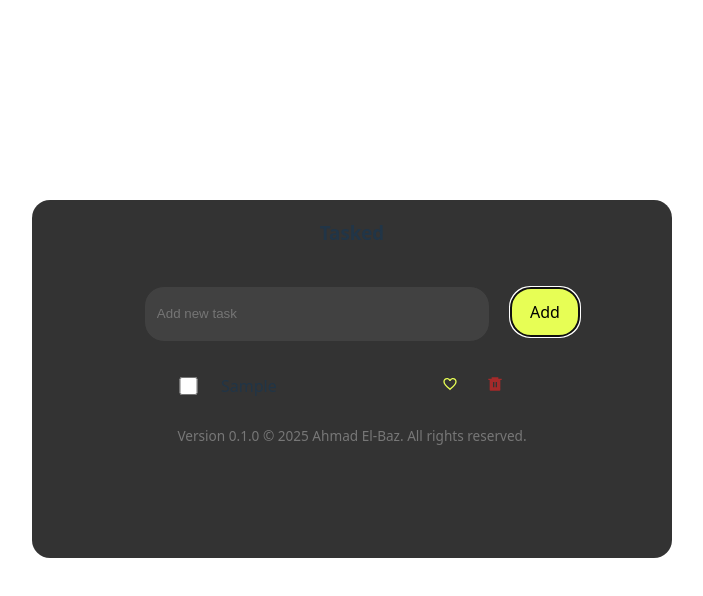
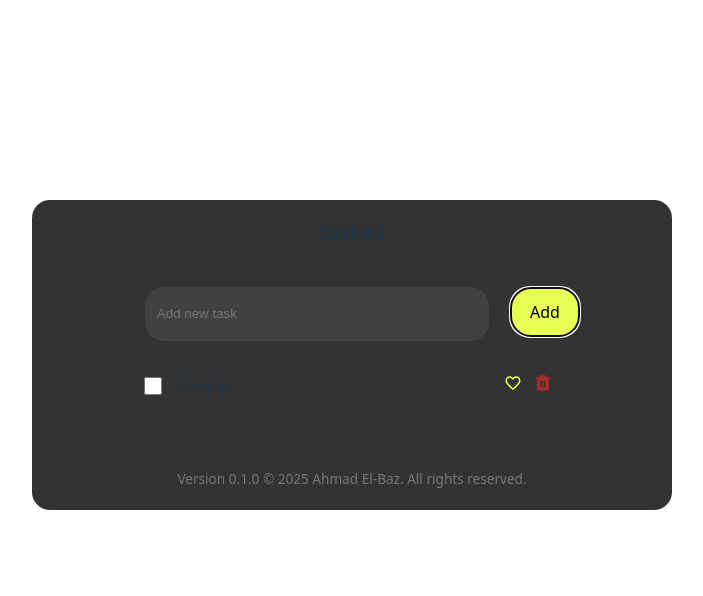
Before and after one commit to ahmadelbaz/Tasked, a React (Vite) app: page / in a window 1280 px wide. Both pictures are taken after typing "Sample" into the empty fields and a click on the button "Add". Shown: the top 596 px of the page, without its empty margins (288-991 px from the left). Built offline with nearby package versions, Linux system fonts and the light colour scheme.

Commit message:
Enhance Todo functionality with localStorage integration and improve styling

```diff
--- a/src/TodoContainer.css
+++ b/src/TodoContainer.css
@@ -1,9 +1,17 @@
+:root {
+  --main-bg-color: #333;
+  --main-color: #E7FE55;
+  --main-icon-size: 18px;
+  accent-color: #E7FE55;
+}
+
+
 .container {
     width: 50%;
     position:absolute;
     top: 25%;
     left: 25%;
-    background-color: #333;
+    background-color: var(--main-bg-color);
     border-radius: 18px;
     text-align: center;
     padding-bottom: 100px;
@@ -13,12 +21,12 @@
     display: flex;
     justify-content: start;
     padding: 12px;
-    margin: 0 20%;
+    margin: 0 15%;
     text-align: start;
 }
 
 .fav-icon {
-    color: #E7FE55
+    color: var(--main-color);
 
 }
 
@@ -27,8 +35,9 @@
 }
 
 .icon {
-    margin-right: 20px;
-    width: 25px;
+    margin-right: 12px;
+    width: var(--main-icon-size);
+    height: var(--main-icon-size);
 
 }
 
@@ -41,9 +50,6 @@
      flex: 1;
   min-width: 0;
   word-break: break-word;
-  /* white-space: nowrap;
-  overflow: hidden;
-  text-overflow: ellipsis; */
 }
 
 .ellipsed {
@@ -73,24 +79,33 @@
     color: black;
 }
 
+.check-icon{
+    color: red;
+}
+
 .done{
     text-decoration-line: line-through;
     opacity: 0.6;
 }
 
 .app-footer {
-  margin-top: auto;     /* ← pushes footer to the bottom */
+    width: 100%;
+  margin-top: auto;
+  position: absolute;
+  bottom: 20px;
   padding-top: 16px;
-  padding-bottom: 12px;
   font-size: 0.85rem;
   color: #777;
   text-align: center;
-  /* border-top: 1px solid #e0e0e0; */
 }
 
 @media (max-width : 750px) {
     .container{
         width: 95%;
         left:2.5%;
+        top: 2.5%
+    }
+    .todo-item {
+        margin: 0;
     }
 }
--- a/src/components/TodoContainer.tsx
+++ b/src/components/TodoContainer.tsx
@@ -1,4 +1,4 @@
-import { useState } from "react";
+import { useEffect, useState } from "react";
 import "../TodoContainer.css";
 import AddTaskComponent from "./AddTaskComponent";
 import TodoList from "./TodoList";
@@ -12,14 +12,33 @@ export type Todo = {
 };
 
 const TodoContainer = () => {
-  const [todos, setTodos] = useState<Todo[]>([]);
+  const [todos, setTodos] = useState<Todo[]>(() => {
+    try {
+      const fetcedData = localStorage.todoList;
+
+      if (fetcedData) {
+        return JSON.parse(fetcedData);
+      } else {
+        return [];
+      }
+    } catch (error) {
+      console.log(`Error fetching data : ${error}`);
+    }
+  });
+
+  useEffect(() => {
+    try {
+      localStorage.todoList = JSON.stringify(todos);
+    } catch (error) {
+      console.log(error);
+    }
+  }, [todos]);
 
   // List of ONLY done todos
   let doneTodos: Todo[] = todos.filter((todo) => {
     if (todo.isDone) {
       return todo;
     }
-    // return todo;
   });
   let unDoneTodos = todos.filter((todo) => {
     if (!todo.isDone) {
--- a/src/components/TodoItem.tsx
+++ b/src/components/TodoItem.tsx
@@ -30,7 +30,11 @@ const TodoItem = ({ todo, toggleFav, deleteTodo, toggleDone }: Props) => {
         {todo.title}
       </div>
       <div className="fav-icon icon" onClick={() => toggleFav(todo.id)}>
-        {todo.isFavorite ? <MdOutlineFavorite /> : <MdFavoriteBorder />}
+        {todo.isFavorite ? (
+          <MdOutlineFavorite size={18} />
+        ) : (
+          <MdFavoriteBorder size={18} />
+        )}
       </div>
       <div
         className="del-icon icon"
@@ -38,7 +42,7 @@ const TodoItem = ({ todo, toggleFav, deleteTodo, toggleDone }: Props) => {
           deleteTodo(todo.id);
         }}
       >
-        <RiDeleteBin6Fill />
+        <RiDeleteBin6Fill size={18} />
       </div>
     </div>
   );
```
